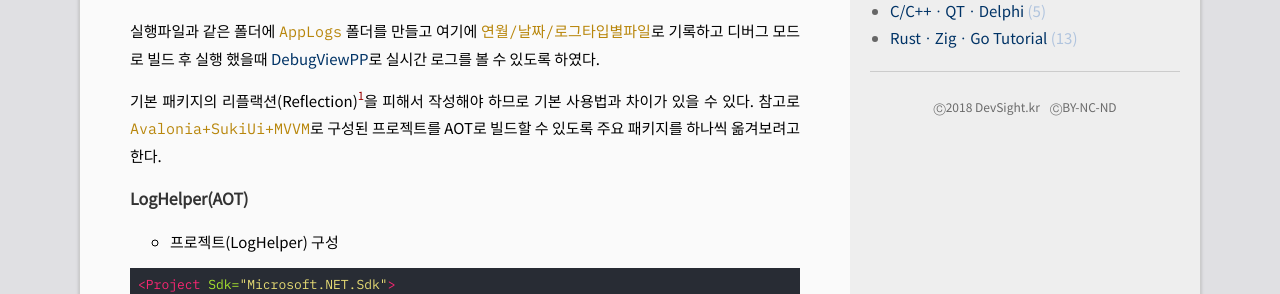
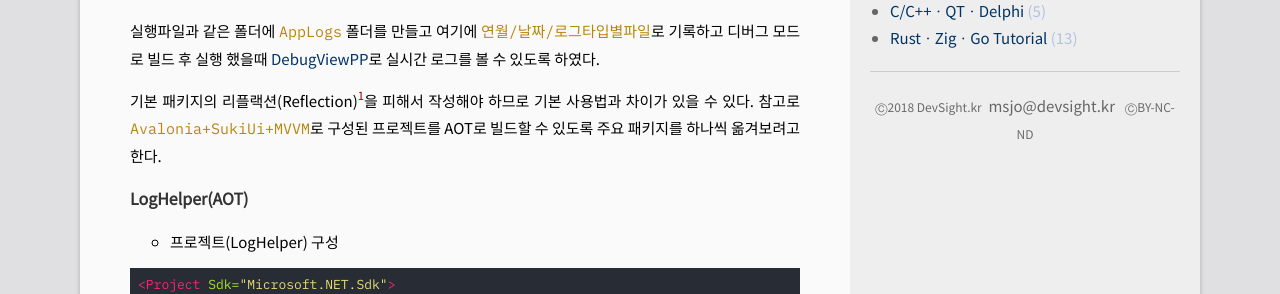
Before and after one commit to DebugJO/rustlang, a Jekyll site: the page built from index.html, in a window 1280 px wide and 900 px high, scrolled down 702 px. Shown: the part 165-459 px from the top of the window. Built offline with Jekyll 4.4.1, drawn with Linux system fonts in a browser that asks for light colours; the list of posts is cut into pages by our own code.

Commit message:
Update sidebar.html

```diff
--- a/_includes/sidebar.html
+++ b/_includes/sidebar.html
@@ -53,7 +53,7 @@
 
 <div class="col-box" data-nosnippet>
 <center>
-  <a style="font-size:12px;color:#6a6a6a;" href="https://github.com/debugjo">Ⓒ2018 DevSight.kr</a>&nbsp;&nbsp;
+  <a style="font-size:12px;color:#6a6a6a;" href="https://github.com/debugjo">Ⓒ2018 DevSight.kr</a>&nbsp;&nbsp;msjo@devsight.kr&nbsp;&nbsp;
   <a style="font-size:12px;color:#6a6a6a;" href="https://creativecommons.org/licenses/by-nc-nd/4.0/">ⒸBY-NC-ND</a>
 </center>
 </div>
```
